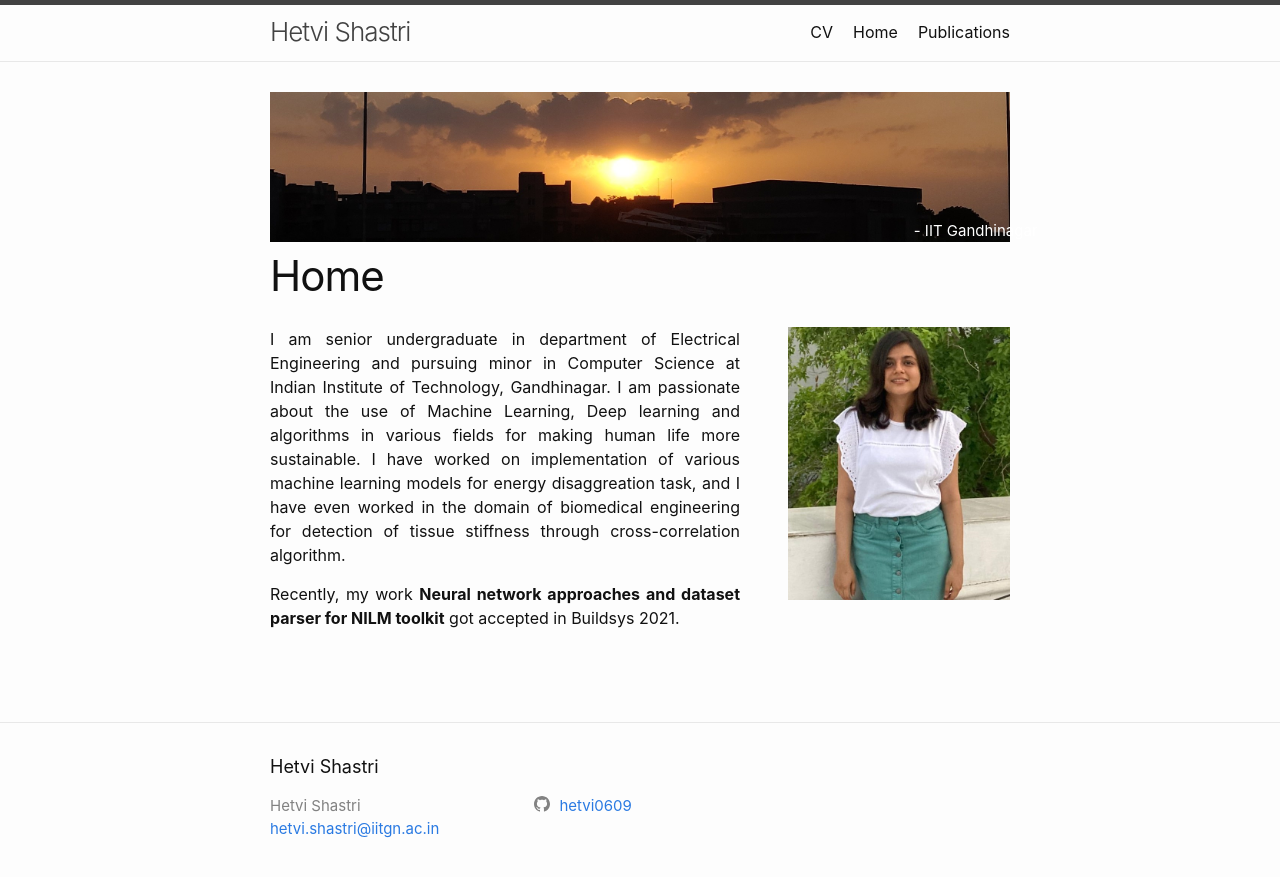
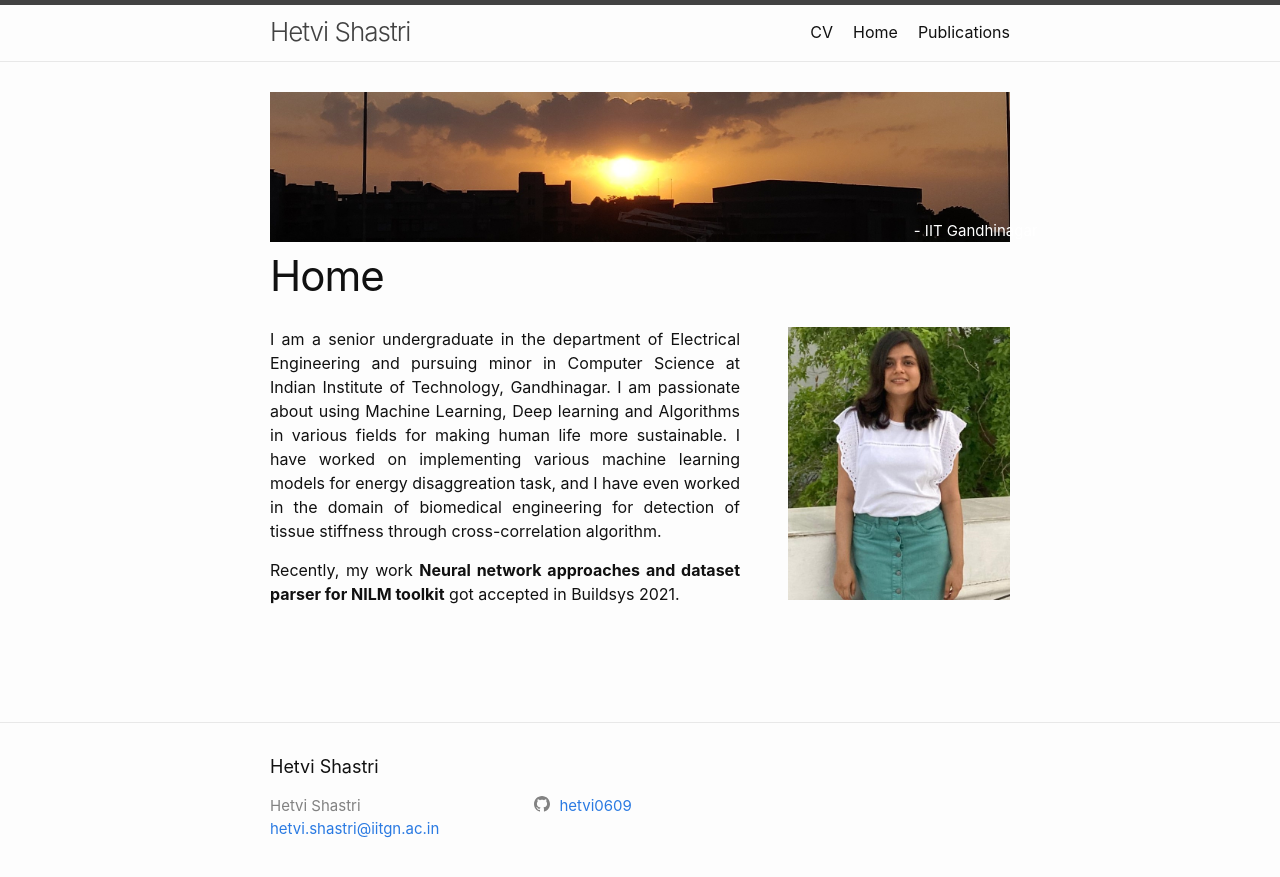
Before and after one commit to hetvishastri/hetvishastri.github.io, a Jekyll site: the page built from docs/index.markdown, in a window 1280 px wide. Shown: the top 877 px of the page. Built offline with Jekyll 4.4.1, drawn with Linux system fonts in a browser that asks for light colours.

Commit message:
Initial GitHub pages site with Jekyll

```diff
--- a/docs/index.markdown
+++ b/docs/index.markdown
@@ -11,6 +11,6 @@
 
 ![image](./assets/images/hetvi.jpg){: .img-left}
 
-I am senior undergraduate in department of Electrical Engineering and pursuing minor in Computer Science at Indian Institute of Technology, Gandhinagar. I am passionate about the use of Machine Learning, Deep learning and algorithms in various fields for making human life more sustainable. I have worked on implementation of various machine learning models for energy disaggreation task, and I have even worked in the domain of biomedical engineering for detection of tissue stiffness through cross-correlation algorithm.
+I am a senior undergraduate in the department of Electrical Engineering and pursuing minor in Computer Science at Indian Institute of Technology, Gandhinagar. I am passionate about using Machine Learning, Deep learning and Algorithms in various fields for making human life more sustainable. I have worked on implementing various machine learning models for energy disaggreation task, and I have even worked in the domain of biomedical engineering for detection of tissue stiffness through cross-correlation algorithm.
 
 Recently, my work **Neural network approaches and dataset parser for NILM toolkit** got accepted in Buildsys 2021.
--- a/docs/publications.markdown
+++ b/docs/publications.markdown
@@ -7,6 +7,8 @@
 ---
 
  <font size="5"> Neural network approaches and dataset parser for NILM toolkit.</font>Hetvi Shastri, Nipun Batra. In proceedings of the 8th ACM International Conference on Systems for Energy-Efficient Buildings, Cities and Transportation 2021
+ <br>[**A ranked CS conference**]
+
 
 
  ------
```
